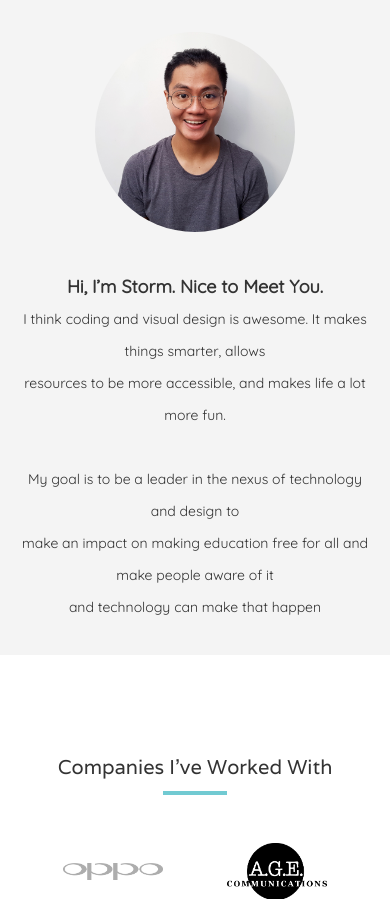
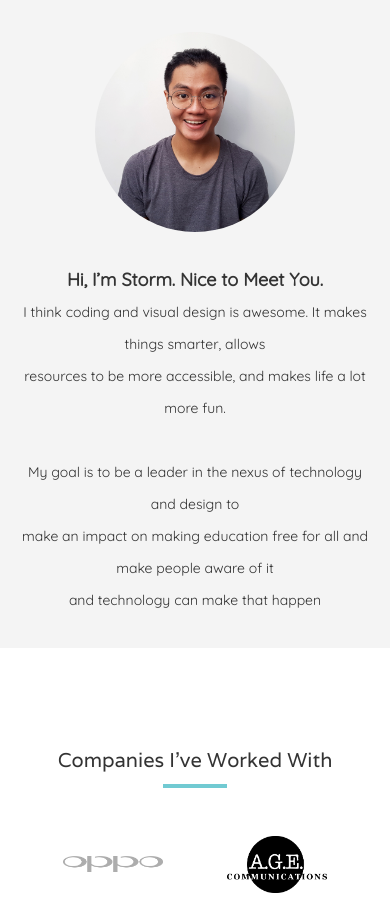
Before and after one commit to stormllamas/webprofile, a Django app: page /about/ in a window 390 px wide. Shown: the part 209-1108 px from the top of the page. Run offline with Django 3.2, Linux system fonts and the light colour scheme; some libraries are stand-ins or nearby versions.

Commit message:
adjusted about align

```diff
--- a/myapps/static/myapps/dist/css/main.css
+++ b/myapps/static/myapps/dist/css/main.css
@@ -518,11 +518,12 @@ ul {
       justify-content: flex-end; }
 
 #about-me div.bg-light {
-  display: flex;
-  align-items: center;
-  justify-content: center;
   text-align: center;
   margin-top: 3rem; }
+  #about-me div.bg-light .container {
+    display: flex;
+    align-items: center;
+    justify-content: center; }
   #about-me div.bg-light .about-img {
     width: 200px;
     height: 200px;
@@ -609,13 +610,13 @@ ul {
   #header-home .main-header .header-text {
     padding-left: 40%;
     padding-top: 15vh; }
-  #about-me div.bg-light {
+  #about-me div.bg-light .container {
     flex-direction: column;
     justify-content: center; }
-    #about-me div.bg-light .about-img {
-      margin-bottom: 2rem; }
-    #about-me div.bg-light .about-text {
-      margin: 0; }
+  #about-me div.bg-light .about-img {
+    margin-bottom: 2rem; }
+  #about-me div.bg-light .about-text {
+    margin: 0; }
   #technical-skills .skills {
     padding: 0 1rem; }
     #technical-skills .skills .skill {
--- a/myapps/static/myapps/scss/_media.scss
+++ b/myapps/static/myapps/scss/_media.scss
@@ -114,8 +114,11 @@
 
   #about-me {
     div.bg-light{
-      flex-direction: column;
-      justify-content: center;
+
+      .container {
+        flex-direction: column;
+        justify-content: center;
+      }
 
       .about-img {
         margin-bottom: 2rem;
--- a/myapps/static/myapps/scss/main.scss
+++ b/myapps/static/myapps/scss/main.scss
@@ -445,11 +445,14 @@ ul {
 #about-me {
 
   div.bg-light {
-    display: flex;
-    align-items: center;
-    justify-content: center;
     text-align: center;
     margin-top: 3rem;
+
+    .container {
+      display: flex;
+      align-items: center;
+      justify-content: center;
+    }
 
     .about-img {
       width: 200px;
```
